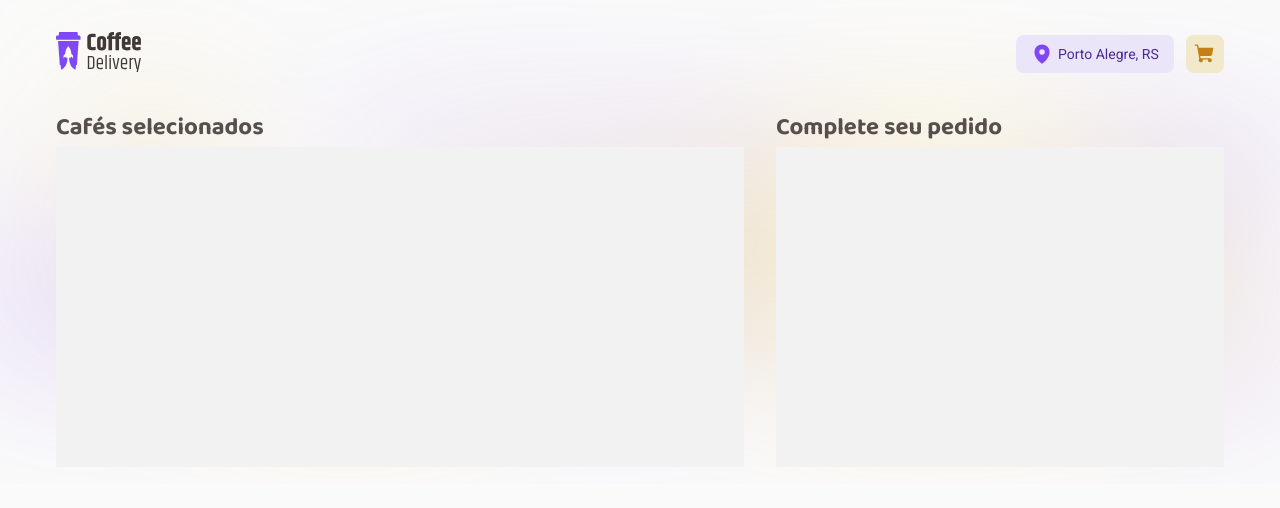
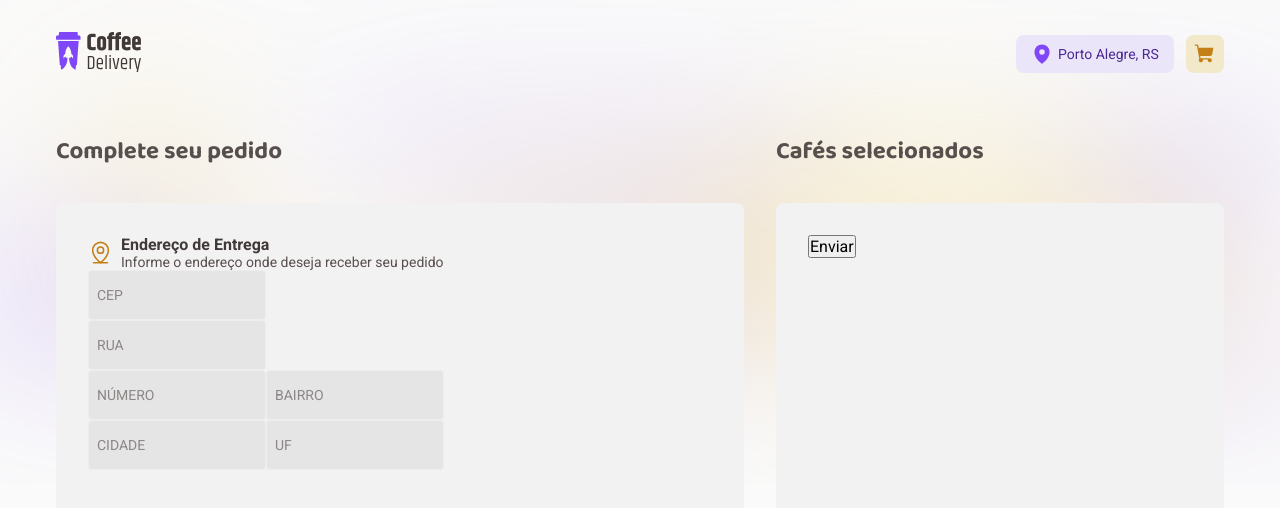
Before and after one commit to guiibraun/coffe-delivery-rocketseat, a React (Vite) app: page /checkout in a window 1280 px wide. Shown: the top 508 px of the page. Built offline with nearby package versions, Linux system fonts and the light colour scheme.

Commit message:
Componentizando o checkout

```diff
--- /dev/null
+++ b/src/pages/Checkout/PrincipalForm/index.tsx
@@ -0,0 +1,27 @@
+import { useFormContext } from "react-hook-form"
+
+import * as C from "./styles"
+
+export function PrincipalForm(){
+   const {register} = useFormContext()
+
+   return (
+      <>
+         <C.Cep>
+            <C.InputText type="text" placeholder='CEP' {...register('cep', { valueAsNumber: true })} />
+         </C.Cep>
+
+         <C.InputText type="text" placeholder='RUA' {...register('street')} />
+
+         <C.AdressTwoColumns>
+            <C.InputText type="text" placeholder='NÚMERO' {...register('number')} />
+            <C.InputText type="text" placeholder='BAIRRO' {...register('neighborhood')} />
+         </C.AdressTwoColumns>
+
+         <C.AdressThreeColumns>
+            <C.InputText type="text" placeholder='CIDADE' {...register('city')} />
+            <C.InputText type="text" placeholder='UF' {...register('state')} />
+         </C.AdressThreeColumns>
+      </>
+   )
+}
--- /dev/null
+++ b/src/pages/Checkout/PrincipalForm/styles.ts
@@ -0,0 +1,26 @@
+import styled from 'styled-components'
+
+
+export const FormPrimary = styled.div``
+
+export const Cep = styled.div``
+
+export const BaseInput = styled.input`
+   background-color: ${props => props.theme['base-button']};
+   border: 1px solid ${props => props.theme['base-input']};
+   border-radius: 4px;
+   padding: 1rem .5rem;
+   font-size: 0.875rem;
+
+   &::placeholder{
+      color: ${props => props.theme['base-label']}
+   }
+`
+
+export const InputText = styled(BaseInput)`
+
+`
+
+export const AdressTwoColumns = styled.div``
+
+export const AdressThreeColumns = styled.div``
--- a/src/pages/Checkout/index.tsx
+++ b/src/pages/Checkout/index.tsx
@@ -1,17 +1,67 @@
+import { FormProvider, useForm } from 'react-hook-form'
+import * as zod from 'zod'
+import { zodResolver } from '@hookform/resolvers/zod'
+
 import * as C from './styles'
+import { MapPinLine } from 'phosphor-react'
+import { PrincipalForm } from './PrincipalForm'
 
-export function Checkout(){
+type DataProps = zod.infer<typeof checkoutFormValidationSchema>
+
+const checkoutFormValidationSchema = zod.object({
+    cep: zod.number(),
+    street: zod.string(),
+    number: zod.string(),
+    neighborhood: zod.string(),
+    city: zod.string(),
+    state: zod.string()
+})
+
+export function Checkout() {
+    const newCheckoutForm = useForm<DataProps>({
+        resolver: zodResolver(checkoutFormValidationSchema)
+    })
+
+    const {register, handleSubmit, reset} = newCheckoutForm
+
+    function onCheckoutSubmit(data: DataProps) {
+        console.log(data)
+    }
+
     return (
+        <FormProvider {...newCheckoutForm}>
+            <C.FormCheckout onSubmit={handleSubmit(onCheckoutSubmit)}>
                 <C.CheckoutContainer>
                     <div>
-                <h2>Cafés selecionados</h2>
-                <C.CardContainer></C.CardContainer>
+                        <h2>Complete seu pedido</h2>
+                        <C.CardContainer>
+                            <C.DeliveryInfo>
+                                <MapPinLine size={25} />
+                                <div>
+                                    <h5>Endereço de Entrega</h5>
+                                    <p>Informe o endereço onde deseja receber seu pedido</p>
+                                </div>
+                            </C.DeliveryInfo>
+
+                            <C.FormPrimary>
+                                <PrincipalForm />
+                            </C.FormPrimary>
+
+                        </C.CardContainer>
+                        <C.CardContainer>
+
+                        </C.CardContainer>
                     </div>
                     <div>
-                <h2>Complete seu pedido</h2>
-                <C.CardContainer></C.CardContainer>
+                        <h2>Cafés selecionados</h2>
+                        <C.CardContainer>
+                            <button type="submit">Enviar</button>
+                        </C.CardContainer>
                     </div>
+
                 </C.CheckoutContainer>
+            </C.FormCheckout >
+        </FormProvider>
     )
 
 }
--- a/src/pages/Checkout/styles.ts
+++ b/src/pages/Checkout/styles.ts
@@ -4,9 +4,10 @@ export const CheckoutContainer = styled.div`
    display: grid;
    grid-template-columns: 1fr 448px;
    gap: 2rem;
-
    & > div {
-
+      display: flex;
+      flex-direction: column;
+      row-gap: 2rem;
    }
 
    h2 {
@@ -18,4 +19,36 @@ export const CardContainer = styled.div`
    background: ${props => props.theme['base-card']};
    min-height: 20rem;
    padding: 2rem;
+   border-radius: 8px;
+
 `
+
+export const DeliveryInfo = styled.div`
+   display: flex;
+   align-items: center;
+   gap: 0.5rem;
+
+   svg {
+      color: ${props => props.theme['yellow-dark']};
+   }
+
+   h5 {
+      font-size: 1rem;
+      color: ${props => props.theme['base-subtitle']}
+   }
+
+   p {
+      font-size: 0.875rem;
+   }
+
+   h5, p {
+      font-family: 'Roboto', sans-serif;
+   }
+
+`
+
+export const FormPrimary = styled.div``
+
+export const FormCheckout = styled.form`
+   margin-top: 1.5rem;
+`
--- a/src/pages/Home/components/Products/Product/index.tsx
+++ b/src/pages/Home/components/Products/Product/index.tsx
@@ -25,6 +25,7 @@ export function Product({ coffeItem }: ProductProps) {
 
     const onSubmitForm = ({ coffeQuantity }: DataForm) => {
         let newCoffeCart = coffeCart.findIndex(item => item.id === coffeItem.id)
+        if(coffeQuantity > 0){
             if (newCoffeCart > -1) { // se for maior que -1 é porque existe e eu quero modificar
                 let newCart = coffeCart.map(item => {
                     if (item.id === coffeItem.id) {
@@ -42,6 +43,7 @@ export function Product({ coffeItem }: ProductProps) {
                     quantity: coffeQuantity,
                     price: coffeItem.price
                 }])
+            }
         }
 
         reset()
```
Lines whose indentation alone changed are shown as unchanged.
